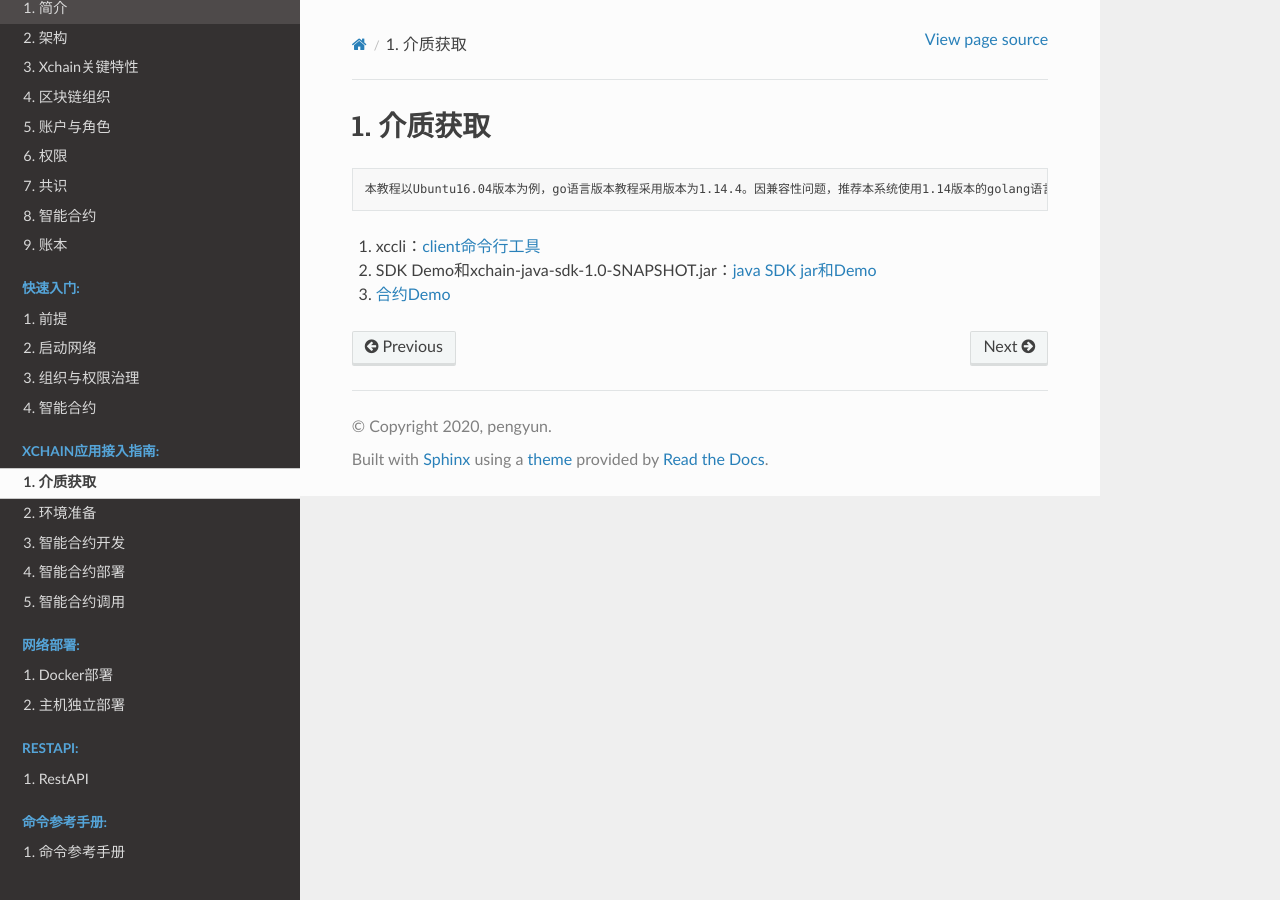
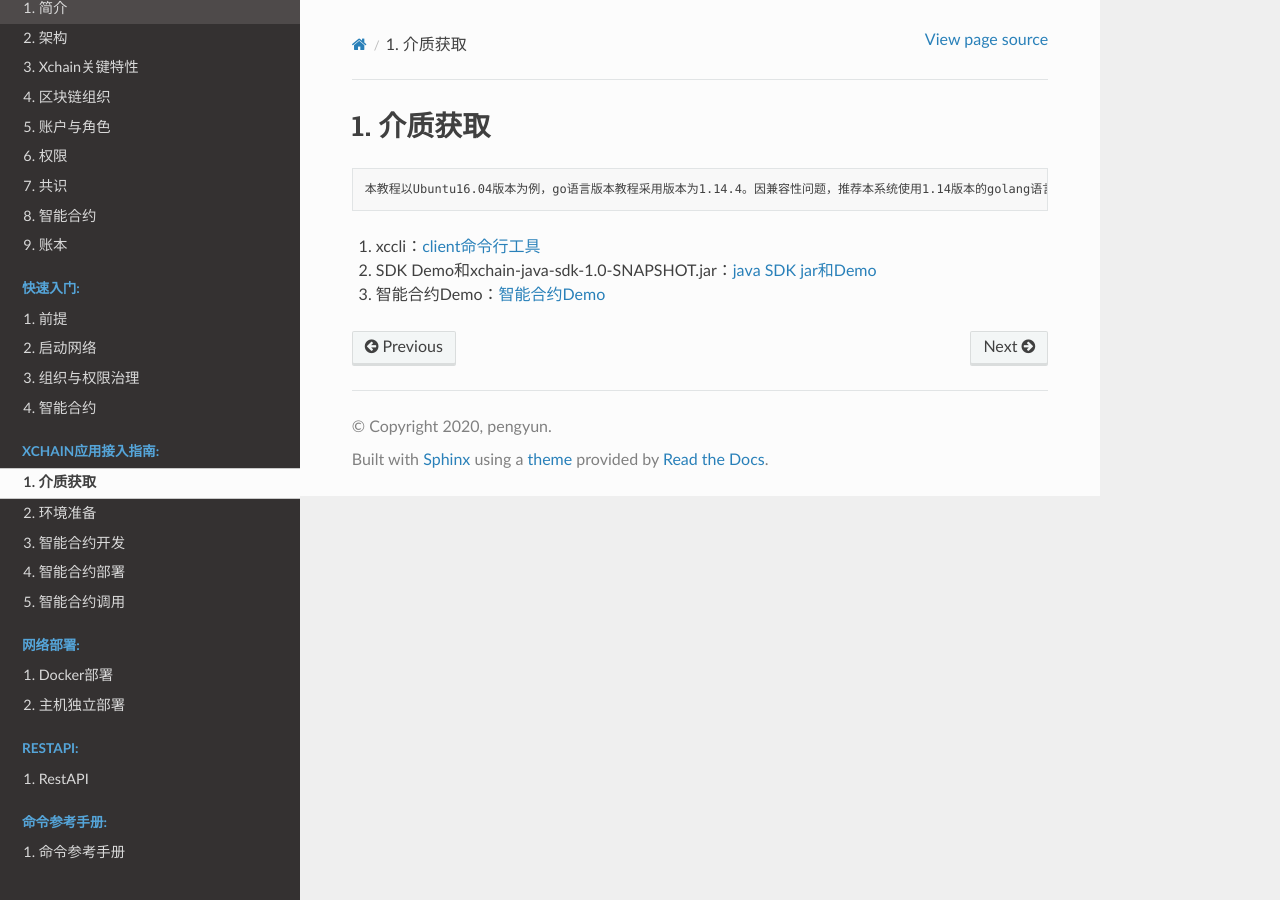
Before and after one commit to XAbaiyangdian/xchaindoc, a Sphinx documentation site: the page built from source/ApplicationAccess/MediumAccess.md, in a window 1280 px wide. Built offline with Sphinx 7.4.7 and the Read the Docs theme 2.0.0, drawn with Linux system fonts in a browser that asks for light colours.

Commit message:
Update MediumAccess.md

```diff
--- a/source/ApplicationAccess/MediumAccess.md
+++ b/source/ApplicationAccess/MediumAccess.md
@@ -4,4 +4,4 @@
 
 1. xccli：[client命令行工具](https://gitee.com/xabl/xchain)
 2. SDK Demo和xchain-java-sdk-1.0-SNAPSHOT.jar：[java SDK jar和Demo](https://gitee.com/xabl/sdk)
-3. [合约Demo](https://gitee.com/xabl/contract-demo)
+3. 智能合约Demo：[智能合约Demo](https://gitee.com/xabl/contract-demo)
```
